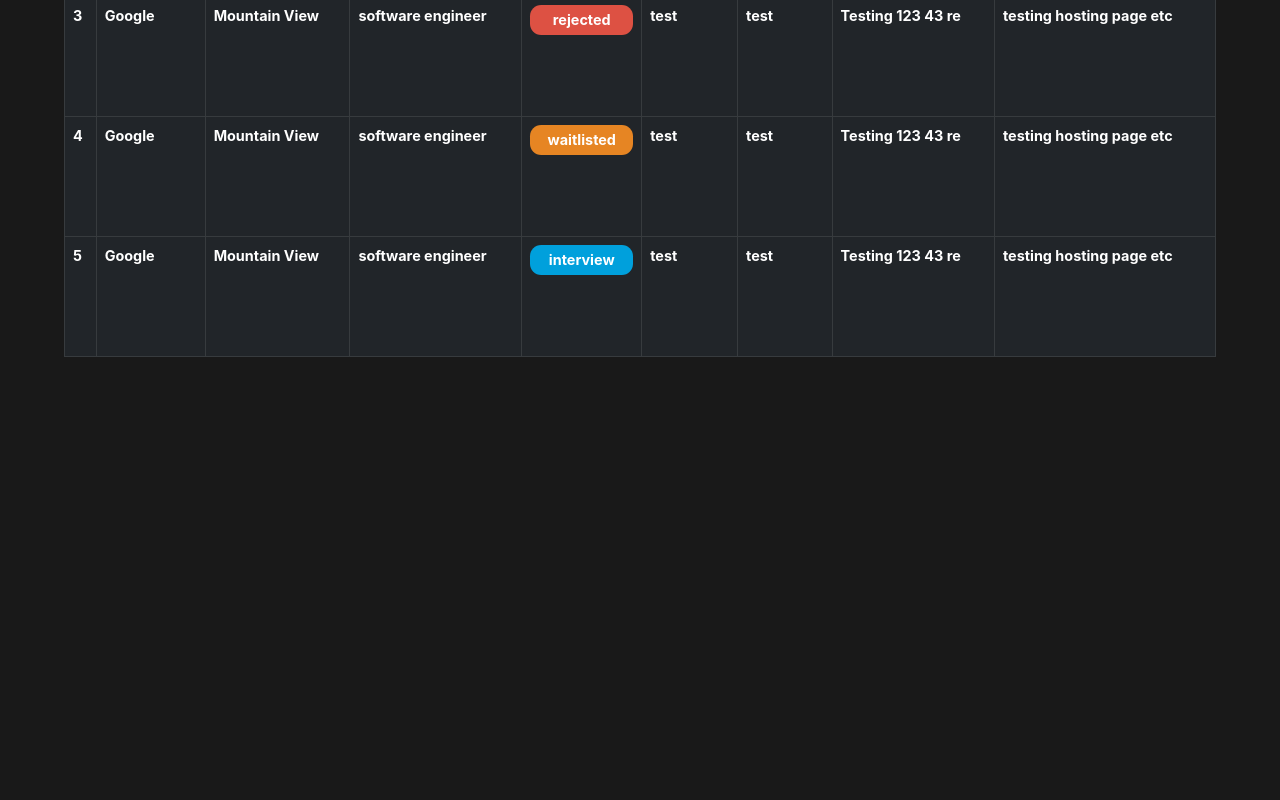
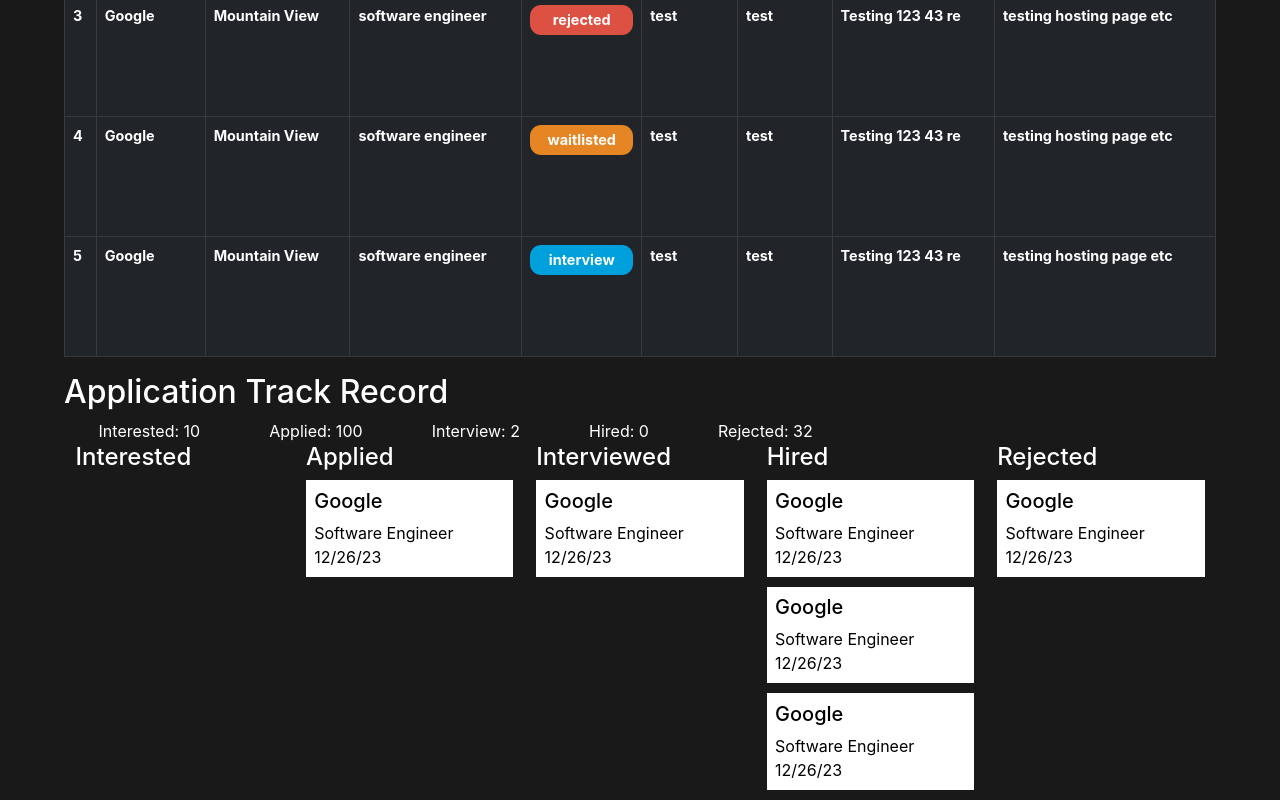
Before and after one commit to EChilin5/jobtracker, a React (Create React App) app: page / in a window 1280 px wide. Shown: the part 442-1242 px from the top of the page. Before the commit the page ends 815 px from the top, so only its background shows below. Built offline with nearby package versions, Linux system fonts and the light colour scheme.

Commit message:
job board updates

```diff
--- /dev/null
+++ b/src/Components/JobBoard/JobBoardCard.css
@@ -0,0 +1,6 @@
+.job-table-board-card{
+    background-color: white;
+    color: black;
+    padding: 4%;
+    margin-bottom: 10px;
+}
--- /dev/null
+++ b/src/Components/JobBoard/JobBoardCard.js
@@ -0,0 +1,16 @@
+import React from "react";
+import "./JobBoardCard.css";
+
+const JobBoardCard = () => {
+  return (
+    <div className="job-table-board-card">
+      <div>
+        <h5>Google</h5>
+      </div>
+      <div>Software Engineer</div>
+      <div>12/26/23</div>
+    </div>
+  );
+};
+
+export default JobBoardCard;
--- /dev/null
+++ b/src/Components/JobBoard/JobBoardMain.css
@@ -0,0 +1,9 @@
+.job-overall-content{
+    display: flex;
+    flex-wrap: wrap;
+}
+
+.job-overall-content-heading{
+    padding-left: 3%;
+    padding-right: 3%;
+}
--- /dev/null
+++ b/src/Components/JobBoard/JobBoardMain.js
@@ -0,0 +1,29 @@
+import React from "react";
+import "./JobBoardMain.css";
+import JobBoardTable from "./JobBoardTable";
+
+const JobBoardMain = (props) => {
+  let job = props.positions;
+  return (
+    <div>
+      <div>
+        <div>
+          <h2>Application Track Record</h2>
+        </div>
+
+        <div className="job-overall-content">
+          <div className="job-overall-content-heading">Interested: 10</div>
+          <div className="job-overall-content-heading">Applied: 100</div>
+          <div className="job-overall-content-heading">Interview: 2</div>
+          <div className="job-overall-content-heading">Hired: 0</div>
+          <div className="job-overall-content-heading">Rejected: 32</div>
+        </div>
+        <div className="job-table-section">
+          <JobBoardTable positions={job} />
+        </div>
+      </div>
+    </div>
+  );
+};
+
+export default JobBoardMain;
--- /dev/null
+++ b/src/Components/JobBoard/JobBoardTable.css
@@ -0,0 +1,10 @@
+.job-board-table{
+    display: flex;
+    flex-wrap: wrap;
+}
+
+.job-board-table-col{
+    padding-left: 1%;
+    padding-right: 1%;
+    flex: 1;
+}
--- /dev/null
+++ b/src/Components/JobBoard/JobBoardTable.js
@@ -0,0 +1,75 @@
+import React from "react";
+import JobBoardCard from "./JobBoardCard";
+import "./JobBoardTable.css";
+
+const JobBoardTable = (props) => {
+  let jobs = props.positions;
+  let count = [1, 2, 3];
+
+  const displayJobCards = (status) => {
+    let temp = jobs.filter((job) => job.status === status);
+
+    return temp.map((job) => {
+      return (
+        <div key={job.id}>
+          <JobBoardCard />
+        </div>
+      );
+    });
+  };
+
+  return (
+    <div>
+      <div className="job-board-table">
+        <div className="job-board-table-col">
+          <div className="job-board-table-header">
+            <h4>Interested</h4>
+          </div>
+          <div className="job-board-table-content">
+            {displayJobCards("interested")}
+          </div>
+        </div>
+        <div className="job-board-table-col">
+          <div className="job-board-table-header">
+            <h4>Applied</h4>
+          </div>
+          <div className="job-board-table-content">
+            {displayJobCards("applied")}
+          </div>
+        </div>
+        <div className="job-board-table-col">
+          <div className="job-board-table-header">
+            <h4>Interviewed</h4>
+          </div>
+          <div className="job-board-table-content">
+            {displayJobCards("interview")}
+          </div>
+        </div>
+        <div className="job-board-table-col">
+          <div className="job-board-table-header">
+            <h4>Hired</h4>
+          </div>
+          <div className="job-board-table-content">
+            {count.map((test) => {
+              return (
+                <div key={test}>
+                  <JobBoardCard />
+                </div>
+              );
+            })}
+          </div>
+        </div>
+        <div className="job-board-table-col">
+          <div className="job-board-table-header">
+            <h4>Rejected</h4>
+          </div>
+          <div className="job-board-table-content">
+            {displayJobCards("rejected")}
+          </div>
+        </div>
+      </div>
+    </div>
+  );
+};
+
+export default JobBoardTable;
--- /dev/null
+++ b/src/Components/JobInfoModal.css
@@ -0,0 +1,20 @@
+.job-info-container{
+    display: flex;
+    flex-wrap: wrap;
+    font-size: 1.2rem;
+    margin-bottom: 2%;
+}
+
+.job-info-left{
+    width: 20%;
+    text-align: left;
+    margin-left: 30px;
+}
+
+#status-size{
+    width: auto;
+}
+
+.job-info-right{
+    width:70%
+}
--- a/src/Components/JobInfoModal.js
+++ b/src/Components/JobInfoModal.js
@@ -1,9 +1,25 @@
 import React from "react";
 import Button from "react-bootstrap/Button";
 import Modal from "react-bootstrap/Modal";
+import "./JobInfoModal.css";
 
 const JobInfoModal = (props) => {
   let jobInformation = props.job;
+
+  const updateStatusDesign = (status) => {
+    if (status === "applied") {
+      return <div className="applied">{status}</div>;
+    } else if (status === "waitlisted") {
+      return <div className="waitlisted">{status}</div>;
+    } else if (status === "rejected") {
+      return <div className="rejected">{status}</div>;
+    } else if (status === "interview") {
+      return <div className="interview">{status}</div>;
+    } else if (status === "hired") {
+      return <div className="hired">{status}</div>;
+    }
+  };
+
   return (
     <div
     //   className="modal show"
@@ -16,13 +32,36 @@
 
         <Modal.Body>
           <div>
-            <div>Status :{jobInformation.status}</div>
-            <div>Location: {jobInformation.location}</div>
-            <div>Role: {jobInformation.role}</div>
-            <div>Website: {jobInformation.website}</div>
-            <div>Resume: {jobInformation.resume}</div>
-            <div>Elevator: {jobInformation.elevator}</div>
-            <div>Notes: {jobInformation.notes}</div>
+            <div className="job-info-container">
+              <div className="job-info-left">Status :</div>
+              <div className="job-info-right" id="status-size">
+                {updateStatusDesign(jobInformation.status)}
+              </div>
+            </div>
+            <div className="job-info-container">
+              <div className="job-info-left">Location :</div>
+              <div className="job-info-right">{jobInformation.location}</div>
+            </div>
+            <div className="job-info-container">
+              <div className="job-info-left">Role :</div>
+              <div className="job-info-right">{jobInformation.role}</div>
+            </div>
+            <div className="job-info-container">
+              <div className="job-info-left">Website :</div>
+              <div className="job-info-right">{jobInformation.website}</div>
+            </div>
+            <div className="job-info-container">
+              <div className="job-info-left">Resume :</div>
+              <div className="job-info-right">{jobInformation.resume}</div>
+            </div>
+            <div className="job-info-container">
+              <div className="job-info-left">Elevator :</div>
+              <div className="job-info-right">{jobInformation.elevator}</div>
+            </div>
+            <div className="job-info-container">
+              <div className="job-info-left">Notes :</div>
+              <div className="job-info-right">{jobInformation.notes}</div>
+            </div>
           </div>
         </Modal.Body>
 
--- a/src/Pages/JobTracker.js
+++ b/src/Pages/JobTracker.js
@@ -3,6 +3,7 @@
 import Button from "react-bootstrap/esm/Button";
 import AddNewJobModal from "../Components/AddNewJobModal";
 import "./JobTracker.css";
+import JobBoardMain from "../Components/JobBoard/JobBoardMain";
 
 const JobTracker = () => {
   let jobs = [
@@ -90,6 +91,10 @@
       <div>
         <JobTrackerChart positions={jobs} />
       </div>
+
+      <div>
+        <JobBoardMain positions={jobs} />
+      </div>
     </div>
   );
 };
```
